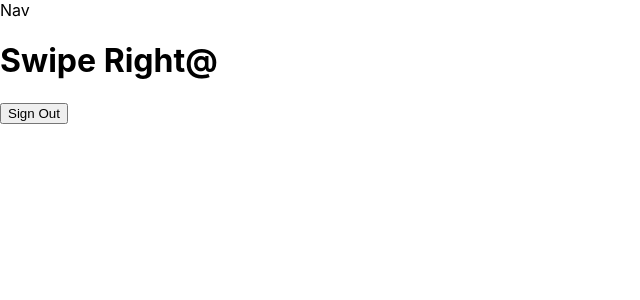
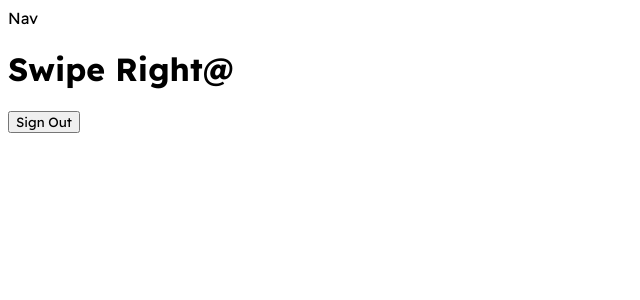
Before and after one commit to software-developer-yamin/Tinder-Clone, a React (Create React App) app: page / in a window 1280 px wide. Shown: the top 300 px of the page, without its empty margins (0-640 px from the left). Built offline with nearby package versions, Linux system fonts and the light colour scheme.

Commit message:
add google fonts

```diff
--- a/src/index.css
+++ b/src/index.css
@@ -1,13 +1,10 @@
-body {
-  margin: 0;
-  font-family: -apple-system, BlinkMacSystemFont, 'Segoe UI', 'Roboto', 'Oxygen',
-    'Ubuntu', 'Cantarell', 'Fira Sans', 'Droid Sans', 'Helvetica Neue',
-    sans-serif;
-  -webkit-font-smoothing: antialiased;
-  -moz-osx-font-smoothing: grayscale;
+@import url("https://fonts.googleapis.com/css2?family=Readex+Pro:wght@200;300;400;500;600;700&display=swap");
+
+* {
+  font-family: "Readex Pro", sans-serif;
 }
 
-code {
-  font-family: source-code-pro, Menlo, Monaco, Consolas, 'Courier New',
-    monospace;
+html {
+  margin: 0;
+  padding: 0;
 }
```
